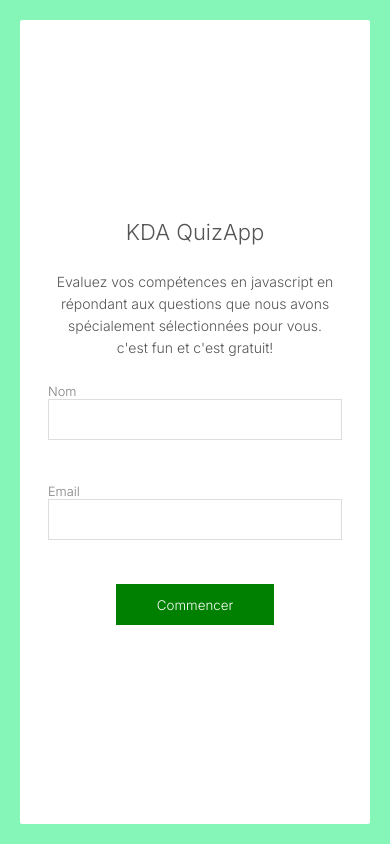
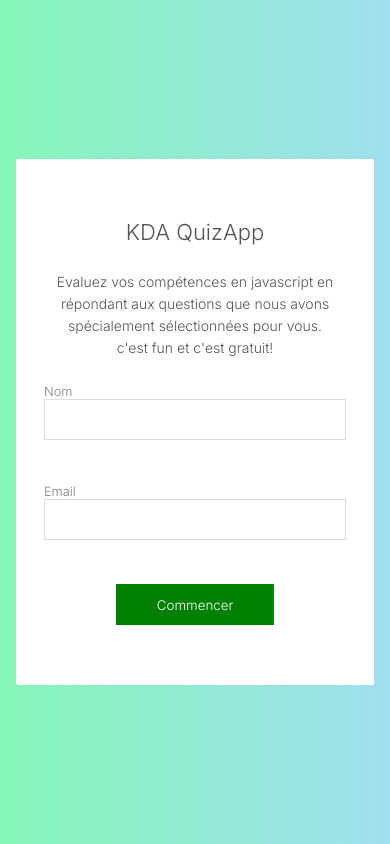
Before and after one commit to jenCkw/JavaScript_Quiz, a plain HTML site: page index.html in a window 390 px wide. Drawn offline with Linux system fonts and the light colour scheme.

Commit message:
🦄 refactor: review responsive design

```diff
--- a/index.html
+++ b/index.html
@@ -22,6 +22,7 @@
     <link rel="stylesheet" href="style.css" />
   </head>
   <body>
+    <div class="main-wrapper">
       <div class="wrapper">
         <div class="container">
           <div class="form_container">
@@ -55,6 +56,7 @@
           </div>
         </div>
       </div>
+    </div>
     <!--  -->
     <script src="script.js" type="module"></script>
   </body>
--- a/style.css
+++ b/style.css
@@ -11,23 +11,25 @@ html {
   height: 100%;
 }
 body {
-  background: linear-gradient(0deg, #85f6b8 100%, #8ed9ebd9 85%);
-  background-repeat: no-repeat;
-  background-size: cover;
+  background: linear-gradient(
+    90deg,
+    #85f6b8 0%,
+    rgba(142, 217, 235, 0.85) 99.84%
+  );
+  height: 100%;
+  color: #555555;
+}
+.main-wrapper {
+  height: 100%;
   width: 100%;
-  height: 100%;
-  overflow-y: auto;
-  padding: 20px;
 }
 
 .wrapper {
+  width: 100%;
   height: 100%;
-  width: 100%;
   display: flex;
+  justify-content: center;
   align-items: center;
-
-  justify-content: center;
-  overflow-y: auto;
 }
 
 h1 {
@@ -48,6 +50,7 @@ p {
   font-size: 14px;
   line-height: 22px;
   /* or 158% */
+  overflow: hidden;
 
   text-align: center;
 
@@ -108,17 +111,19 @@ span {
 .container {
   width: 399px;
   height: 530px;
-  padding: 0 28px;
+  padding: 60px 28px;
   background-color: white;
   border-radius: 2px;
   display: flex;
   align-items: center;
   align-content: center;
   justify-content: center;
+  overflow: hidden;
 }
 .container .form_container {
   /* width: 70%;
   height: 90%; */
+  width: 100%;
   display: flex;
   flex-direction: column;
   gap: 15px;
@@ -262,12 +267,19 @@ input[type="radio"] {
   accent-color: green;
 }
 
+@media screen and (max-height: 610px) {
+  .wrapper {
+    padding: 16px;
+    height: auto;
+  }
+}
+
 @media screen and (max-width: 430px) {
   .wrapper {
-    height: 100%;
+    padding: 16px;
   }
   .container {
     width: 100%;
-    height: 100%;
+    height: auto;
   }
 }
```
Lines whose indentation alone changed are shown as unchanged.
